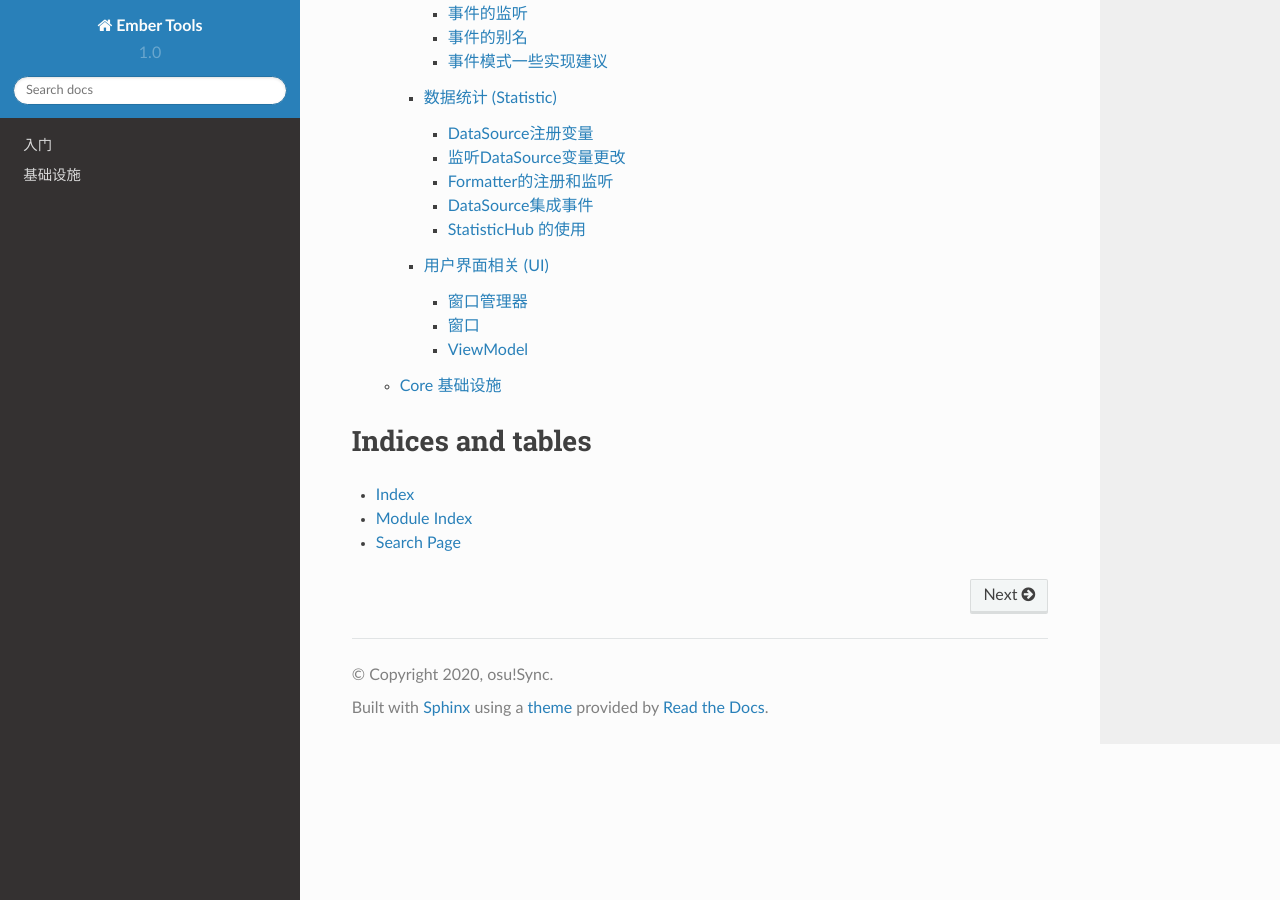
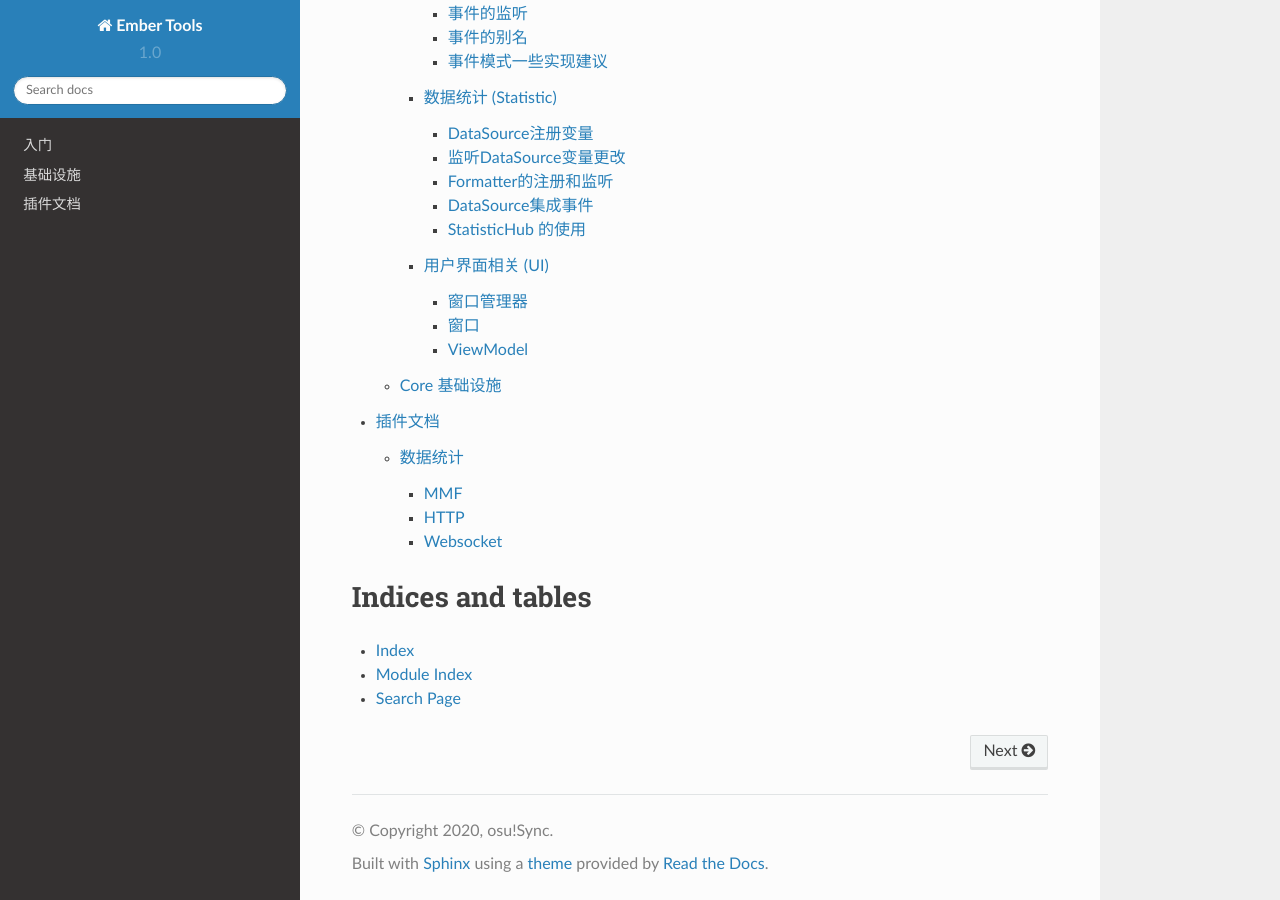
Before and after one commit to OsuSync/EmberTools.Docs.zh-CN, a Sphinx documentation site: the page built from docs/index.rst, in a window 1280 px wide and 900 px high, scrolled down 1042 px. Built offline with Sphinx 7.4.7 and the Read the Docs theme 2.0.0, drawn with Linux system fonts in a browser that asks for light colours; some of the changed lines change nothing that is shown.

Commit message:
add statistic plugin

```diff
--- a/docs/index.rst
+++ b/docs/index.rst
@@ -16,6 +16,7 @@ EmberTools是一个osu!游戏工具框架，内含大量基础设施可供快速
 
    getting-started/index.rst
    infrastructure/index.rst
+   plugins/index.rst
 
 Indices and tables
 ==========================
--- /dev/null
+++ b/docs/plugins/index.rst
@@ -0,0 +1,8 @@
+插件文档
+===================
+
+.. toctree::
+  :maxdepth: 2
+  :glob:
+
+  statistic.rst
--- /dev/null
+++ b/docs/plugins/statistic.rst
@@ -0,0 +1,38 @@
+数据统计
+============
+
+数据统计插件是在Kernel中数据统计相关基础设施之上开发的插件，实现了导出数据、持久化 Format、用户界面等。
+
+MMF
+---------------------------
+
+MMF (MemoryMappedFile) 只输出 Format ，只需要用 Format 名称进行访问即可。
+
+HTTP
+-------
+
+在程序运行之后即可通过HTTP接口访问相关数据
+
+.. sourcecode:: sh
+
+  # 获得当前所有变量和值
+  curl --location --request GET 'http://localhost:11111/api/variable'
+
+  # 获得当前所有format和值
+  curl --location --request GET 'http://localhost:11111/api/format'
+
+目前只支持获取。之后还会开放直接使用HTTP接口操作format的接口。
+
+Websocket
+-----------
+
+Websocket方式可以进行变更通知
+
+下列对应Endpoints
+
+.. sourcecode:: sh
+
+  ws://localhost:11111/ws/format
+  ws://localhost:11111/ws/variable
+
+在每个format更新时，都会推送更新的值，variable也相同。
```
